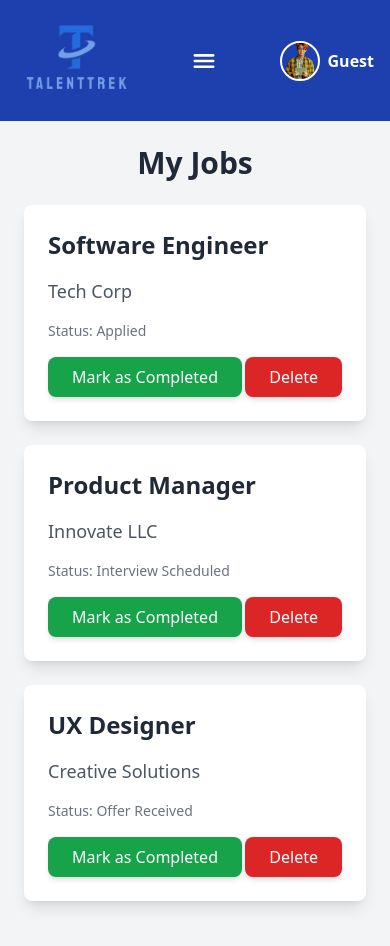
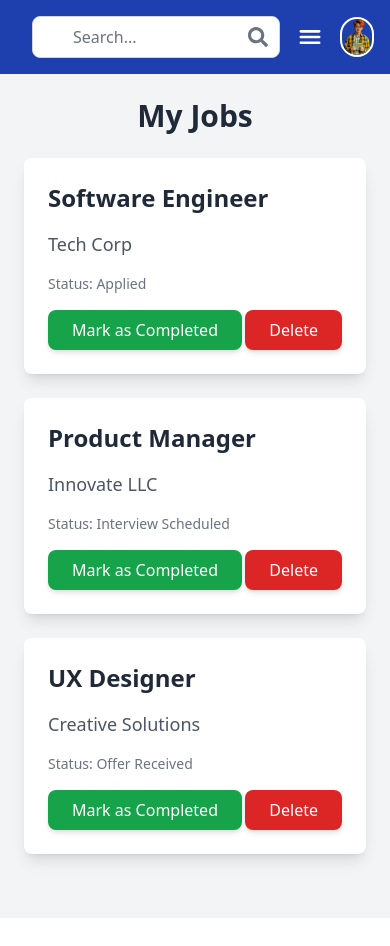
Before and after one commit to DiwanMalla/TalentTrek, a React (Vite) app in the folder frontend/: page /my-jobs in a window 390 px wide. Shown: the top 946 px of the page. After the commit the page ends 918 px from the top, so only its background shows below. Built offline with nearby package versions, Linux system fonts and the light colour scheme.

Commit message:
Make changes on header

```diff
--- a/frontend/src/Components/Content/Home/Header/Header.tsx
+++ b/frontend/src/Components/Content/Home/Header/Header.tsx
@@ -47,8 +47,8 @@ const Header: React.FC = () => {
 
   return (
     <header className="bg-blue-800 text-white p-4 flex justify-between items-center relative">
-      {/* Logo */}
-      <div className="flex items-center">
+      {/* Logo - hidden on mobile */}
+      <div className="hidden md:flex items-center">
         <img
           src="/logo.jpeg"
           alt="Logo"
@@ -56,8 +56,8 @@ const Header: React.FC = () => {
         />
       </div>
 
-      {/* Search Bar */}
-      <div className="hidden md:flex flex-grow justify-end mx-4 max-w-md">
+      {/* Search Bar - Visible on both mobile and desktop */}
+      <div className="flex flex-grow justify-center mx-4 max-w-md">
         <div className="relative w-full">
           <input
             type="text"
@@ -113,7 +113,9 @@ const Header: React.FC = () => {
             src="/profile.png"
             className="w-10 h-10 rounded-full object-cover border-2 border-white"
           />
-          <span className="ml-2 font-semibold">{profileName}</span>
+          <span className="ml-2 font-semibold hidden md:inline">
+            {profileName}
+          </span>
         </div>
         {profileDropdown && (
           <div className="absolute right-0 mt-2 w-48 bg-white text-black shadow-lg rounded-lg fade-in z-50">
@@ -153,19 +155,19 @@ const Header: React.FC = () => {
           isActive={location.pathname === "/home"}
         />
         <MobileMenuLink
-          to="/internships"
-          label="Internships"
-          isActive={location.pathname === "/internships"}
+          to="/recommended-job"
+          label="Recommend"
+          isActive={location.pathname === "/recommended-job"}
+        />
+        <MobileMenuLink
+          to="/my-jobs"
+          label="My Jobs"
+          isActive={location.pathname === "/my-jobs"}
         />
         <MobileMenuLink
           to="/events"
           label="Events"
           isActive={location.pathname === "/events"}
-        />
-        <MobileMenuLink
-          to="/profile"
-          label="Profile"
-          isActive={location.pathname === "/profile"}
         />
       </nav>
     </header>
```
